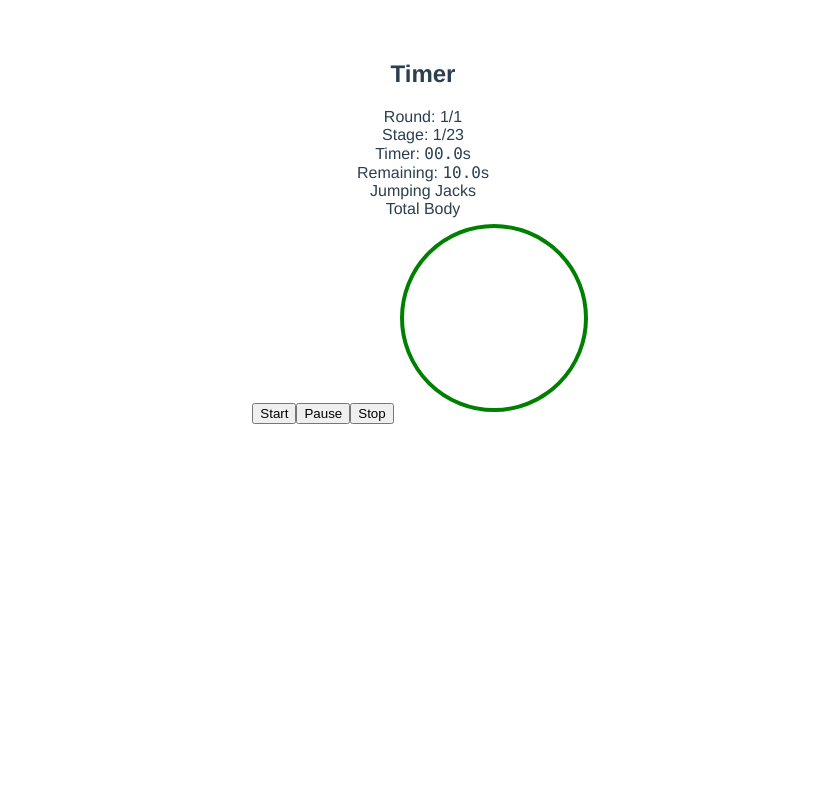
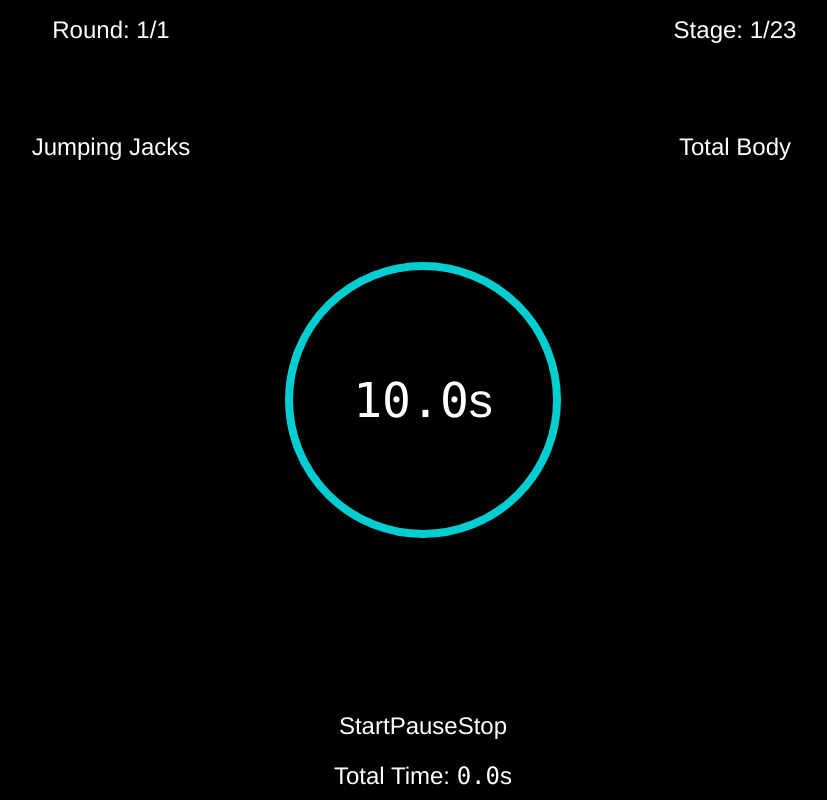
Before and after one commit to beejjacobs/7min-hict, a Vue app: page / in a window 1280 px wide. Shown: the whole page, without its empty margins (217-1044 px from the left). Built offline with nearby package versions, Linux system fonts and the light colour scheme.

Commit message:
feat: improved layout

```diff
--- a/src/App.vue
+++ b/src/App.vue
@@ -16,12 +16,35 @@ export default {
 </script>
 
 <style>
+html,
+body,
+#app {
+  margin: 0;
+  padding: 0;
+  height: 100%;
+  width: 100%;
+  background: black;
+}
 #app {
   font-family: Avenir, Helvetica, Arial, sans-serif;
   -webkit-font-smoothing: antialiased;
   -moz-osx-font-smoothing: grayscale;
   text-align: center;
-  color: #2c3e50;
-  margin-top: 60px;
+  color: white;
+  font-size: x-large;
+}
+/* reset */
+button {
+  border: none;
+  margin: 0;
+  padding: 0;
+  width: auto;
+  overflow: visible;
+  background: transparent;
+  /* inherit font & color from ancestor */
+  color: inherit;
+  font: inherit;
+  /* Normalize `line-height`. Cannot be changed from `normal` in Firefox 4+. */
+  line-height: normal;
 }
 </style>
--- a/src/components/ProgressDial.vue
+++ b/src/components/ProgressDial.vue
@@ -4,7 +4,6 @@
       :width="radius * 2"
   >
     <circle
-        stroke="green"
         :stroke-dasharray="circumference + ' ' + circumference"
         :style="{ strokeDashoffset: strokeDashoffset }"
         :stroke-width="stroke"
@@ -30,7 +29,7 @@ export default {
     },
     stroke: {
       type: Number,
-      default: 4
+      default: 8
     }
   },
   computed: {
@@ -51,5 +50,7 @@ export default {
 circle {
   transform: rotate(-90deg);
   transform-origin: 50% 50%;
+  stroke-linecap: round;
+  stroke: darkturquoise;
 }
 </style>
--- /dev/null
+++ b/src/components/ProgressDialContainer.vue
@@ -0,0 +1,58 @@
+<template>
+  <div :style="styles" class="root">
+    <progress-dial class="progress" :progress="progress" :radius="radius"/>
+    <div class="overlay">
+      <slot/>
+    </div>
+  </div>
+</template>
+
+<script>
+import ProgressDial from '@/components/ProgressDial';
+export default {
+  name: 'ProgressDialContainer',
+  components: {ProgressDial},
+  props: {
+    radius: {
+      type: Number,
+      default: 100
+    },
+    progress: {
+      type: Number,
+      default: 0
+    },
+    stroke: {
+      type: Number,
+      default: 4
+    }
+  },
+  computed: {
+    size() {
+      return this.radius * 2;
+    },
+    styles() {
+      return {
+        height: this.size + 'px',
+        width: this.size + 'px'
+      }
+    }
+  }
+};
+</script>
+
+<style scoped>
+.root {
+  position: relative;
+}
+.overlay {
+  position: absolute;
+  top: 0;
+  left: 0;
+  height: 100%;
+  width: 100%;
+  display: grid;
+  justify-content: center;
+  align-content: center;
+  font-size: xxx-large;
+}
+</style>
--- a/src/components/Timer.vue
+++ b/src/components/Timer.vue
@@ -1,5 +1,8 @@
 <template>
-  <div>{{ label }}: <span>{{ secondsPadded }}.{{ hundredths }}</span>s</div>
+  <div>
+    <span v-if="label">{{ label }}: </span>
+    <span class="time">{{ seconds }}.{{ hundredths }}</span>s
+  </div>
 </template>
 
 <script>
@@ -8,7 +11,7 @@ export default {
   props: {
     label: {
       type: String,
-      default: 'Timer'
+      default: null
     },
     value: {
       type: Number,
@@ -36,7 +39,7 @@ export default {
 </script>
 
 <style scoped>
-span {
+.time {
   font-family: Consolas, monospace;
 }
 </style>
--- a/src/components/WorkoutTimer.vue
+++ b/src/components/WorkoutTimer.vue
@@ -1,17 +1,19 @@
 <template>
-  <div>
-    <h2>Timer</h2>
+  <div class="container__root">
     <div>Round: {{ round }}/{{ rounds }}</div>
     <div>Stage: {{ stageIndex + 1 }}/{{ stageCount }}</div>
-    <timer :value="elapsed"/>
-    <timer label="Remaining" :value="remainingMs"/>
+    <timer label="Total Time" :value="elapsed" class="elapsed"/>
     <div>{{ stage.name }}</div>
     <div>{{ stage.group }}</div>
-    <button @click="start">Start</button>
-    <button @click="pause">Pause</button>
-    <button @click="stop">Stop</button>
+    <div class="controls">
+      <button @click="start">Start</button>
+      <button @click="pause">Pause</button>
+      <button @click="stop">Stop</button>
+    </div>
 
-    <progress-dial :progress="remainingPerc"/>
+    <progress-dial-container  class="progress" :progress="remainingPerc" :radius="150">
+      <timer :value="remainingMs"/>
+    </progress-dial-container>
   </div>
 </template>
 
@@ -19,15 +21,45 @@
 import {timerMixin} from '@/workout/timer';
 import {workoutMixin} from '@/workout/workout';
 import Timer from '@/components/Timer';
-import ProgressDial from '@/components/ProgressDial';
+import ProgressDialContainer from '@/components/ProgressDialContainer';
 
 export default {
   name: 'WorkoutTimer',
-  components: {ProgressDial, Timer},
+  components: {ProgressDialContainer, Timer},
   mixins: [timerMixin, workoutMixin]
 }
 </script>
 
 <style scoped>
+.container__root {
+  height: calc(100% - 32px);
+  width: calc(100% - 32px);
+  padding: 16px;
+  position: relative;
 
+  display: grid;
+  grid-template-columns: repeat(2, 1fr);
+  grid-template-rows: repeat(6, 1fr);
+}
+
+.progress {
+  grid-area: 3/1/5/3;
+  justify-self: center;
+  align-self: center;
+}
+.controls {
+  grid-area: 6/1/6/3;
+  justify-self: center;
+  align-self: center;
+}
+.elapsed {
+  position: absolute;
+  bottom: 10px;
+  width: 100%;
+  text-align: center;
+}
+
+button {
+
+}
 </style>
--- a/src/main.js
+++ b/src/main.js
@@ -1,5 +1,6 @@
 import Vue from 'vue'
 import App from './App.vue'
+import '@mdi/font/css/materialdesignicons.min.css';
 
 Vue.config.productionTip = false
 
```
